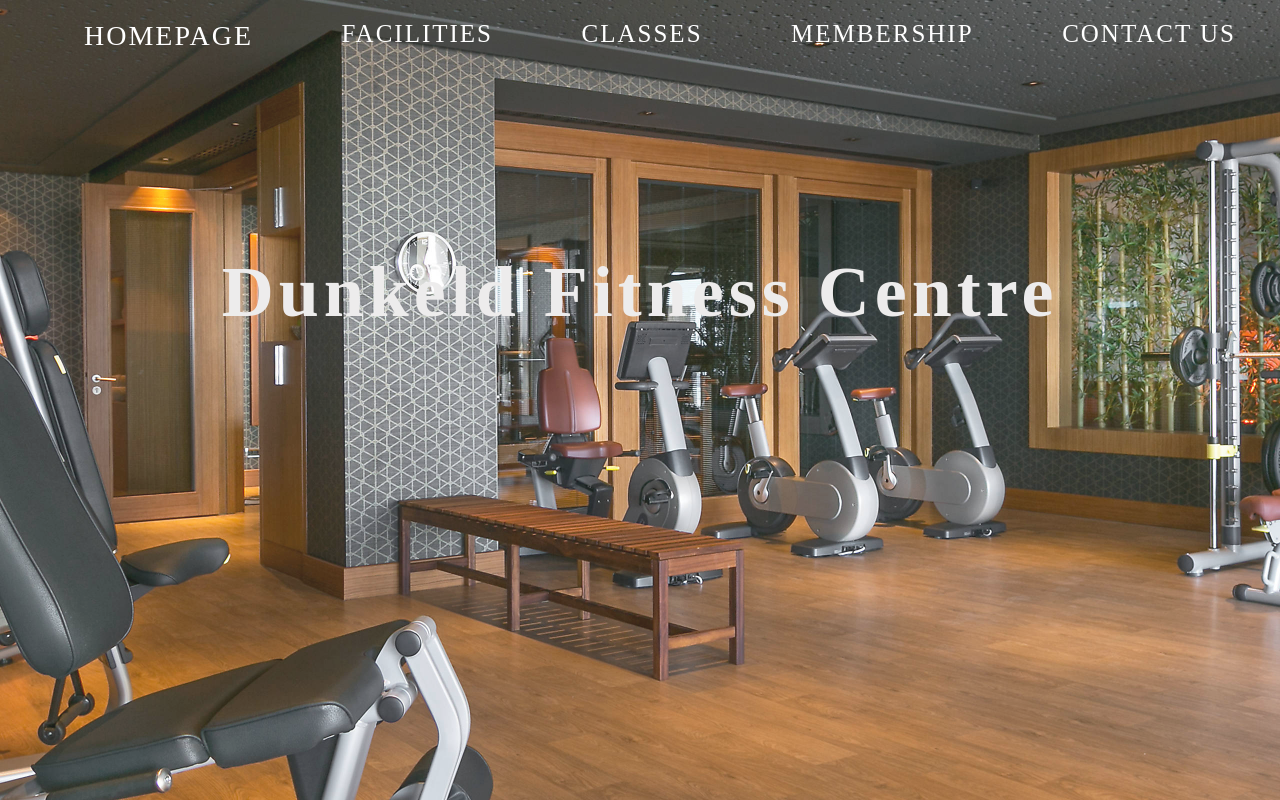
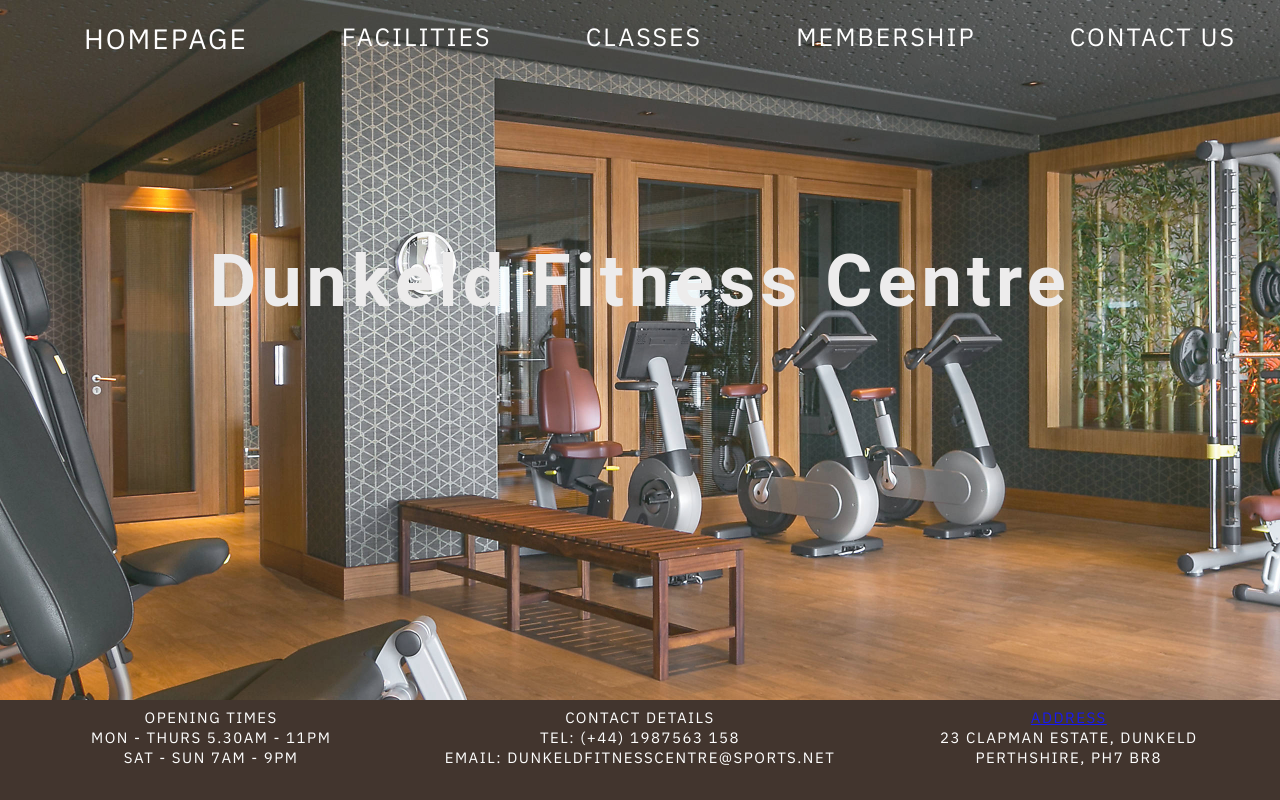
Before and after one commit to MojosBeans100/DunkeldFitnessCentre, a plain HTML site: page frontpage.html in a window 1280 px wide. Drawn offline with Linux system fonts and the light colour scheme.

Commit message:
Add footer details, divs, styling.  Add font styling to page.

```diff
--- a/assets/css/style.css
+++ b/assets/css/style.css
@@ -1,3 +1,6 @@
+@import url('https://fonts.googleapis.com/css2?family=IBM+Plex+Sans&family=Open+Sans&display=swap');
+
+
 body {
     margin: 0 auto;
     padding: 0;
@@ -28,7 +31,7 @@ body {
 
 @keyframes main-image-ani {
     from {
-        transform:scale(1.03);
+        transform:scale(1.01);
     }
     to{
         transform:scale(1);
@@ -36,6 +39,7 @@ body {
 }
 
 #nav-menu {
+    font-family: IBM Plex Sans, sans-serif;
     width: 90%;
     margin: auto;
     top: 20px;
@@ -61,9 +65,10 @@ body {
 }
 
 #main-image h1 {
+    font-family: Roboto, sans-serif;
     font-size: 450%;
     text-align: center;
-    line-height: 400px;
+    line-height: 370px;
     color: #eceaea;
     letter-spacing: 5px;
 }
@@ -72,3 +77,37 @@ body {
     color: grey;
     font-size:28px;
 }
+
+footer {
+    font-family: IBM Plex Sans, sans-serif;
+    height: 100px;
+    background-color: rgb(46, 32, 24);
+    display: flex;
+    width: 100%;
+    justify-content: space-between;
+    bottom: 0;
+    position: absolute;
+
+    letter-spacing: 1.5px;
+    text-align: center;
+    text-transform: uppercase;
+    font-size: 15px;
+    line-height: 5px;
+    color: white;
+}
+
+#left-footer-div {
+    float: left;
+    width: 33%;
+
+}
+
+#center-footer-div{
+    width: 33%;
+    margin: 0 auto;
+}
+
+#right-footer-div{
+    float: right;
+    width: 33%;
+}
--- a/frontpage.html
+++ b/frontpage.html
@@ -11,7 +11,6 @@
 </head>
 <body>
     <section id="main-image">
-
 
 
         <nav>
@@ -40,7 +39,35 @@
 
     <h1>Dunkeld Fitness Centre</h1>
 
+
+    <footer>
+
+
+        <div id="left-footer-div">
+            <p>Opening Times</p>
+            <p>Mon - Thurs 5.30am - 11pm</p>
+            <p>Sat - Sun 7am - 9pm</p>
+        </div>
+
+        <div id="center-footer-div">
+            <p>Contact Details</p>
+            <p>Tel: (+44) 1987563 158</p>
+            <p>Email: dunkeldfitnesscentre@sports.net</p>
+        </div>
+
+        <div id="right-footer-div">
+            <p><a href="#">Address</a></p>
+            <p>23 Clapman Estate, Dunkeld</p>
+            <p>Perthshire, PH7 BR8</p>
+        </div>
+
+
+
+    </footer>
+
+
     </section>
+
 
 
 </body>
```
